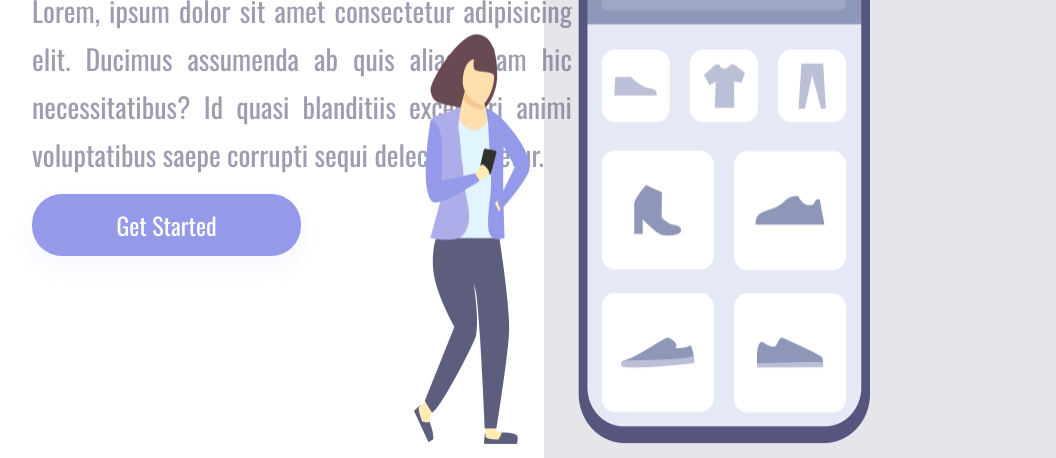
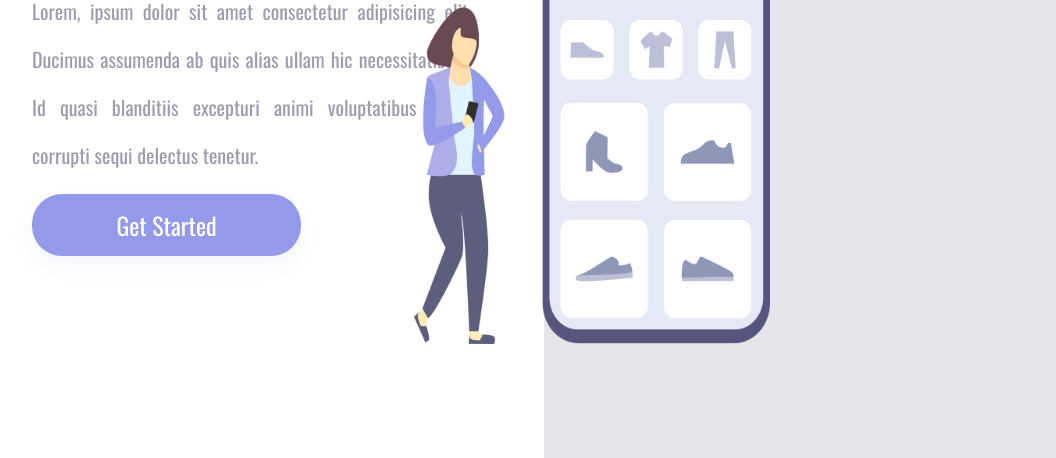
Before and after one commit to necortez/ProjetoResponsivo, a plain HTML site: page CSS/index.html in a window 1280 px wide. Shown: the part 342-800 px from the top of the page, without its empty margins (224-1280 px from the left). Drawn offline with nearby package versions, Linux system fonts and the light colour scheme.

Commit message:
Novo Commit

```diff
--- a/CSS/index.html
+++ b/CSS/index.html
@@ -10,7 +10,7 @@
       href="https://fonts.googleapis.com/css2?family=Oswald:wght@200..700&display=swap"
       rel="stylesheet"
     />
-    <title>Projeto Responsividade - CSS</title>
+    <title>Projeto Responsividade</title>
   </head>
   <body>
     <div class="wrapper">
--- a/CSS/styles.css
+++ b/CSS/styles.css
@@ -29,8 +29,8 @@
 }
 
 img {
-    width: 456px;
-    height: 561px;
+    width: 356px;
+    height: 461px;
     position: relative;
     top: 20%;
     right: 130px;
@@ -43,11 +43,11 @@ h1 {
 }
 
 p {
-    font-size: 28px;
+    font-size: 20px;
     line-height: 48px;
     opacity: 0.6;
     margin: 15px 0;
-    width: 540px;
+    width: 440px;
     text-align: justify;
 }
 
```
